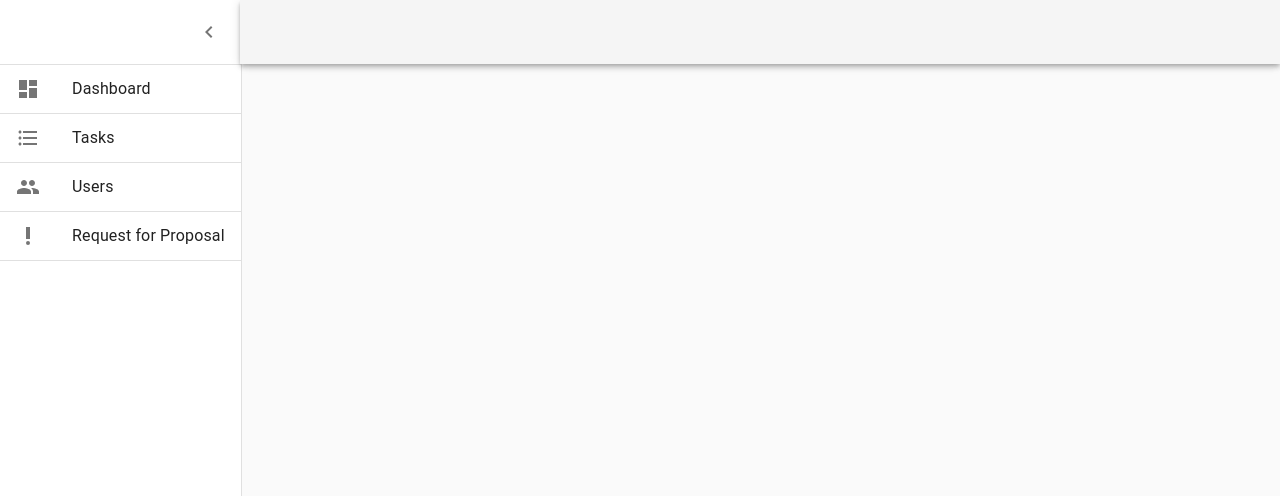
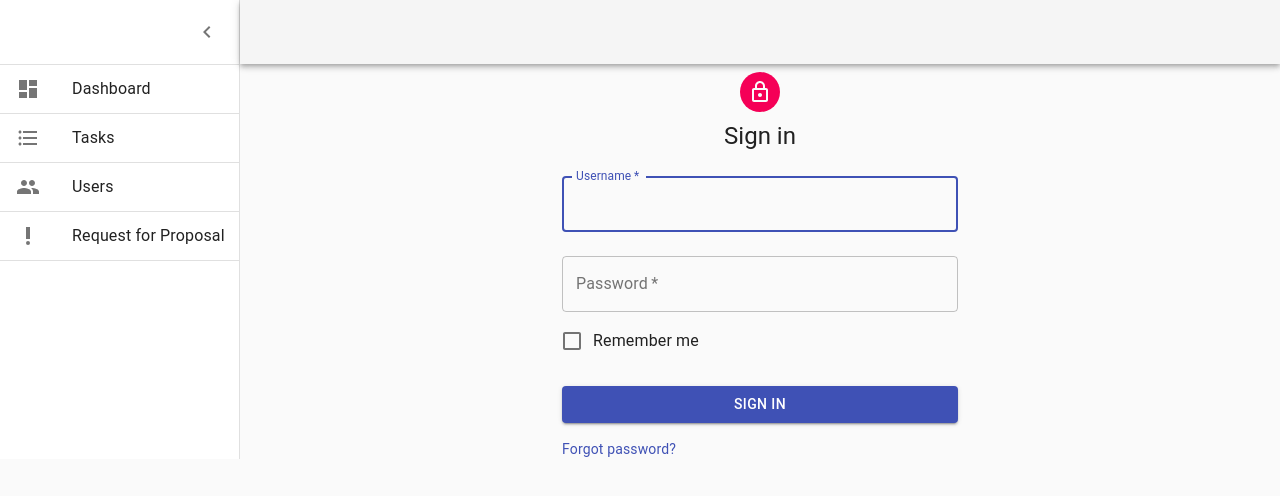
Before and after one commit to jhc4318/nexus, a React (Create React App) app in the folder frontend/: page /login in a window 1280 px wide. Shown: the top 496 px of the page. Built offline with nearby package versions, Linux system fonts and the light colour scheme.

Commit message:
Refactored to fit overlay with components properly

```diff
--- a/frontend/src/App.js
+++ b/frontend/src/App.js
@@ -20,12 +20,25 @@ import MenuIcon from '@material-ui/icons/Menu';
 import FormatListBulletedIcon from '@material-ui/icons/FormatListBulleted';
 import GroupIcon from '@material-ui/icons/Group';
 import PriorityHighIcon from '@material-ui/icons/PriorityHigh';
-import TaskDisplay from './components/taskDisplay';
+import SignIn from './components/login';
 
 
 const drawerWidth = 240;
 
 const useStyles = makeStyles((theme) => ({
+	root: {
+		display: 'flex',
+	},
+	toolbar: {
+		paddingRight: 24, // keep right padding when drawer closed
+	},
+	toolbarIcon: {
+		display: 'flex',
+		alignItems: 'center',
+		justifyContent: 'flex-end',
+		padding: '0 8px',
+		...theme.mixins.toolbar,
+	},
 	appBar: {
 		zIndex: theme.zIndex.drawer + 1,
 		transition: theme.transitions.create(['width', 'margin'], {
@@ -41,7 +54,15 @@ const useStyles = makeStyles((theme) => ({
 			duration: theme.transitions.duration.enteringScreen,
 		}),
 	},
-	appBarSpacer: theme.mixins.toolbar,
+	menuButton: {
+		marginRight: 36,
+	},
+	menuButtonHidden: {
+		display: 'none',
+	},
+	title: {
+		flexGrow: 1,
+	},
 	drawerPaper: {
 		position: 'relative',
 		whiteSpace: 'nowrap',
@@ -53,43 +74,35 @@ const useStyles = makeStyles((theme) => ({
 	},
 	drawerPaperClose: {
 		overflowX: 'hidden',
+		transition: theme.transitions.create('width', {
+			easing: theme.transitions.easing.sharp,
+			duration: theme.transitions.duration.leavingScreen,
+		}),
 		width: theme.spacing(7),
 		[theme.breakpoints.up('sm')]: {
 			width: theme.spacing(9),
 		},
-		transition: theme.transitions.create('width', {
-			easing: theme.transitions.easing.sharp,
-			duration: theme.transitions.duration.leavingScreen,
-		}),
 	},
-	toolbar: {
-		paddingRight: 24, // Keep right padding when drawer closed
-	},
-	toolbarIcon: {
-		display: 'flex',
-		alignItems: 'center',
-		justifyContent: 'flex-end',
-		padding: '0 8px',
-		...theme.mixins.toolbar,
-	},
-	menuButton: {
-		marginRight: 36,
-	},
-	menuButtonHide: {
-		display: 'none',
-	},
-	paper: {
-		padding: theme.spacing(2),
-		overflow: 'auto',
-		flexDirection: 'column',
-	},
+	appBarSpacer: theme.mixins.toolbar,
 	content: {
 		flexGrow: 1,
 		height: '100vh',
 		overflow: 'auto',
-	}
+	},
+	container: {
+		paddingTop: theme.spacing(4),
+		paddingBottom: theme.spacing(4),
+	},
+	paper: {
+		padding: theme.spacing(2),
+		display: 'flex',
+		overflow: 'auto',
+		flexDirection: 'column',
+	},
+	fixedHeight: {
+	  	height: 240,
+	},
 }));
-
 
 export default function App() {
 	const classes = useStyles();
@@ -102,8 +115,9 @@ export default function App() {
 	};
 
 	return (
+		<div className={classes.root}>
+			<React.StrictMode>
 				<Router>
-			<React.StrictMode>
 					<CssBaseline />
 					<AppBar
 						position="absolute"
@@ -116,7 +130,7 @@ export default function App() {
 								color='inherit'
 								aria-label='open drawer'
 								onClick={handleDrawerOpen}
-						className={clsx(classes.menuButton, open && classes.menuButtonHide)}
+								className={clsx(classes.menuButton, open && classes.menuButtonHidden)}
 							>
 								<MenuIcon />
 							</IconButton>
@@ -124,7 +138,7 @@ export default function App() {
 					</AppBar>
 					<Drawer
 						variant="permanent"
-				className={{
+						classes={{
 							paper: clsx(classes.drawerPaper, !open && classes.drawerPaperClose),
 						}}
 						open={open}
@@ -183,10 +197,11 @@ export default function App() {
 						<Divider />
 					</Drawer>
 					<Switch>
-				<Route exact path='/tasks' component={TaskDisplay } />
+						<Route exact path='/login' component={SignIn} />
 						<Route exact path='/bye'>bye</Route>
 					</Switch>
+				</Router>
 			</React.StrictMode>
-		</Router>
+		</div>
 	);
 }
--- a/frontend/src/components/login.js
+++ b/frontend/src/components/login.js
@@ -2,18 +2,21 @@ import React, { useState } from 'react';
 import axiosInstance from '../axios';
 import { useHistory } from 'react-router-dom';
 import jwt_decode from 'jwt-decode';
-//MaterialUI
-import Avatar from '@material-ui/core/Avatar';
-import Button from '@material-ui/core/Button';
-import CssBaseline from '@material-ui/core/CssBaseline';
-import TextField from '@material-ui/core/TextField';
-import FormControlLabel from '@material-ui/core/FormControlLabel';
-import Checkbox from '@material-ui/core/Checkbox';
-import Link from '@material-ui/core/Link';
-import Grid from '@material-ui/core/Grid';
-import Typography from '@material-ui/core/Typography';
 import { makeStyles } from '@material-ui/core/styles';
-import Container from '@material-ui/core/Container';
+import {
+	Avatar,
+	Button,
+	Checkbox,
+	Container,
+	CssBaseline,
+	FormControlLabel,
+	Grid,
+	Link,
+	TextField,
+	Typography
+} from '@material-ui/core';
+import LockOutlinedIcon from '@material-ui/icons/LockOutlined';
+
 
 const useStyles = makeStyles((theme) => ({
 	paper: {
@@ -36,6 +39,7 @@ const useStyles = makeStyles((theme) => ({
 }));
 
 export default function SignIn() {
+	const classes = useStyles();
 	const history = useHistory();
 	const initialFormData = Object.freeze({
 		username: '',
@@ -52,6 +56,7 @@ export default function SignIn() {
 	};
 
 	const handleSubmit = (e) => {
+
 		e.preventDefault();
 		console.log(formData);
 
@@ -76,13 +81,13 @@ export default function SignIn() {
 			});
 	};
 
-	const classes = useStyles();
-
 	return (
 		<Container component="main" maxWidth="xs">
 			<CssBaseline />
 			<div className={classes.paper}>
-				<Avatar className={classes.avatar}></Avatar>
+				<Avatar className={classes.avatar}>
+					<LockOutlinedIcon />
+				</Avatar>
 				<Typography component="h1" variant="h5">
 					Sign in
 				</Typography>
@@ -131,11 +136,6 @@ export default function SignIn() {
 								Forgot password?
 							</Link>
 						</Grid>
-						<Grid item>
-							<Link href="#" variant="body2">
-								{"Don't have an account? Sign Up"}
-							</Link>
-						</Grid>
 					</Grid>
 				</form>
 			</div>
```
Lines whose indentation alone changed are shown as unchanged.
